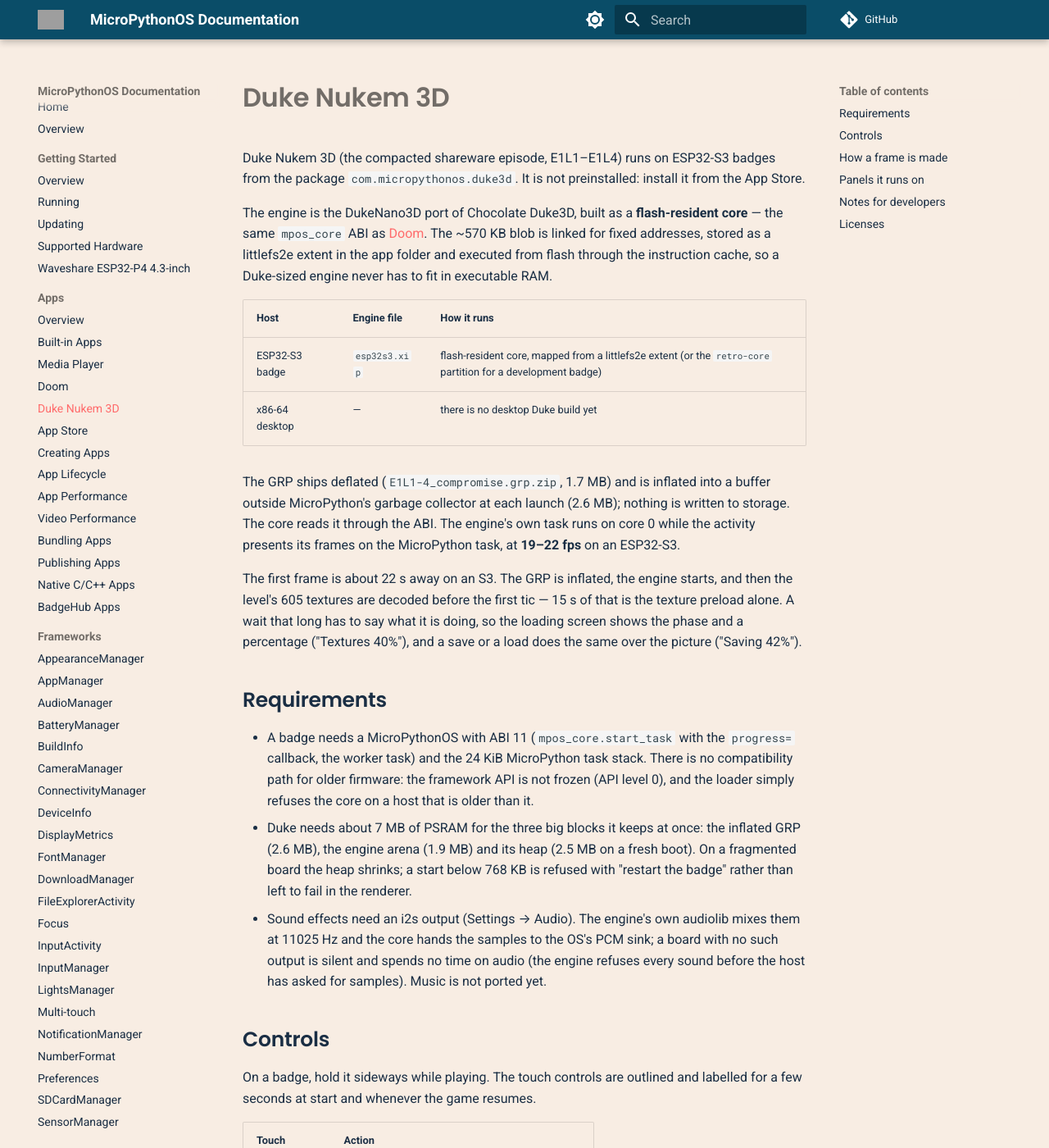
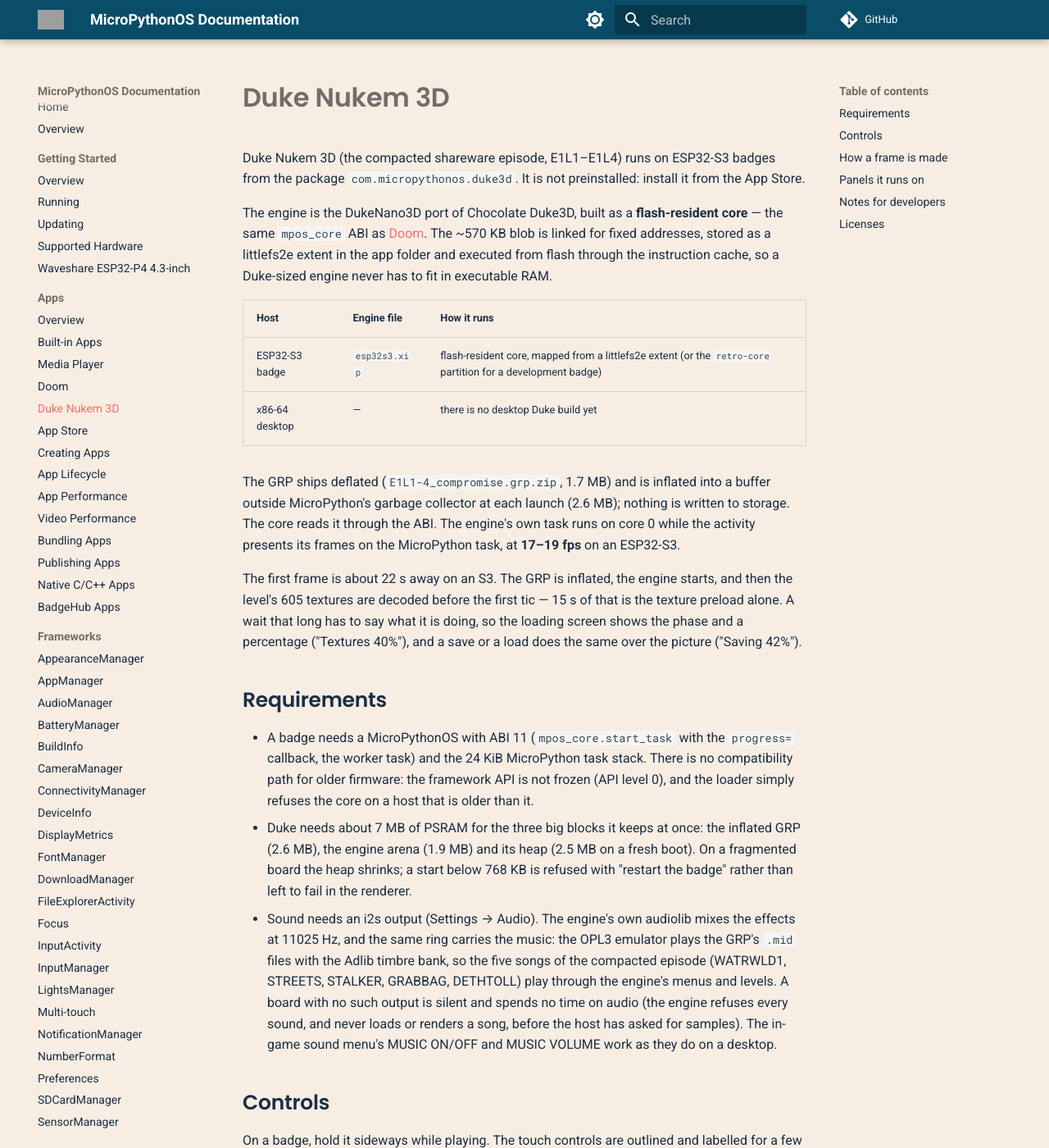
Before and after one commit to MicroPythonOS/docs, an MkDocs documentation site: the page built from docs/apps/duke3d.md, in a window 1280 px wide and 1400 px high. Shown: the whole window at 82% size. Built offline with MkDocs 1.6.1 and Material for MkDocs 9.7.7, drawn with Linux system fonts in a browser that asks for light colours; comment, search, counter and statistics services are not loaded; grey boxes are pictures that could not be loaded.

Commit message:
duke3d: music plays from the GRP's MIDI files
The OPL3 emulator in the engine's audiolib now renders the five songs
through the same 11025 Hz ring as the effects; a board with no PCM output
still loads and renders nothing. The in-game music toggle and volume work.

```diff
--- a/docs/apps/duke3d.md
+++ b/docs/apps/duke3d.md
@@ -19,7 +19,7 @@ The GRP ships deflated (`E1L1-4_compromise.grp.zip`, 1.7 MB) and is inflated
 into a buffer outside MicroPython's garbage collector at each launch (2.6 MB);
 nothing is written to storage. The core reads it through the ABI. The engine's
 own task runs on core 0 while the activity presents its frames on the
-MicroPython task, at **19–22 fps** on an ESP32-S3.
+MicroPython task, at **17–19 fps** on an ESP32-S3.
 
 The first frame is about 22 s away on an S3. The GRP is inflated, the engine
 starts, and then the level's 605 textures are decoded before the first tic —
@@ -39,11 +39,15 @@ is doing, so the loading screen shows the phase and a percentage
   the inflated GRP (2.6 MB), the engine arena (1.9 MB) and its heap (2.5 MB on
   a fresh boot). On a fragmented board the heap shrinks; a start below 768 KB is
   refused with "restart the badge" rather than left to fail in the renderer.
-- Sound effects need an i2s output (Settings → Audio). The engine's own audiolib
-  mixes them at 11025 Hz and the core hands the samples to the OS's PCM sink; a
-  board with no such output is silent and spends no time on audio (the engine
-  refuses every sound before the host has asked for samples). Music is not
-  ported yet.
+- Sound needs an i2s output (Settings → Audio). The engine's own audiolib mixes
+  the effects at 11025 Hz, and the same ring carries the music: the OPL3
+  emulator plays the GRP's `.mid` files with the Adlib timbre bank, so the
+  five songs of the compacted episode (WATRWLD1, STREETS, STALKER, GRABBAG,
+  DETHTOLL) play through the engine's menus and levels. A board with no such
+  output is silent and spends no time on audio (the engine refuses every sound,
+  and never loads or renders a song, before the host has asked for samples).
+  The in-game sound menu's MUSIC ON/OFF and MUSIC VOLUME work as they do on a
+  desktop.
 
 ## Controls
 
```
